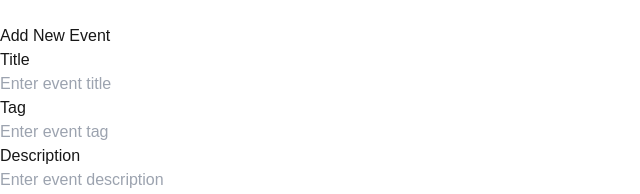
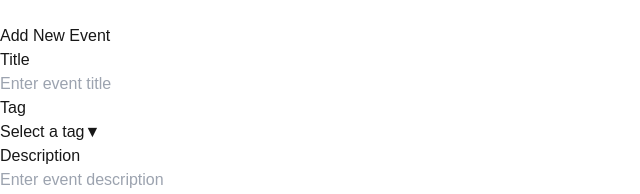
Before and after one commit to relmoo1220/minimal-calendar, a Next.js app in the folder frontend/: page /add-event in a window 1280 px wide. Shown: the top 194 px of the page, without its empty margins (0-640 px from the left). Built offline with nearby package versions, Linux system fonts and the light colour scheme.

Commit message:
Update to store tagItems to localStorage

```diff
--- a/frontend/src/app/add-event/page.tsx
+++ b/frontend/src/app/add-event/page.tsx
@@ -1,12 +1,13 @@
 "use client";
 
-import React, { useState, FormEvent } from "react";
+import React, { useState, FormEvent, useRef, useEffect } from "react";
 import { useRouter } from "next/navigation";
 import { ChevronLeftIcon } from "@heroicons/react/24/outline";
 import InputText from "@/components/InputText/InputText";
 import Button from "@/components/Button/Button";
 import DateRange from "@/components/DateRange/DateRange";
 import InputTime from "@/components/InputTime/InputTime";
+import Dropdown from "@/components/Dropdown/Dropdown";
 
 interface FormData {
   title: string;
@@ -19,6 +20,33 @@ interface FormData {
 }
 
 const AddEventPage = () => {
+  const [tagItems, setTagItems] = useState<string[]>(() => {
+    if (typeof window !== 'undefined') {
+      const saved = localStorage.getItem('tagItems');
+      return saved ? JSON.parse(saved) : [];
+    }
+    return [];
+  });
+
+  const [isTagDropdownOpen, setIsTagDropdownOpen] = useState(false);
+  const dropdownRef = useRef<HTMLDivElement>(null);
+
+  useEffect(() => {
+    const handleClickOutside = (event: MouseEvent) => {
+      if (dropdownRef.current && !dropdownRef.current.contains(event.target as Node)) {
+        setIsTagDropdownOpen(false);
+      }
+    };
+
+    if (isTagDropdownOpen) {
+      document.addEventListener('mousedown', handleClickOutside);
+    }
+
+    return () => {
+      document.removeEventListener('mousedown', handleClickOutside);
+    };
+  }, [isTagDropdownOpen]);
+
   const [formData, setFormData] = useState<FormData>({
     title: "",
     tag: "",
@@ -84,11 +112,21 @@ const AddEventPage = () => {
             value={formData.title}
             onChange={handleInputChange("title")}
           />
-          <InputText
+
+          <Dropdown
+            ref={dropdownRef}
             label="Tag"
-            placeholder="Enter event tag"
+            items={tagItems}
             value={formData.tag}
-            onChange={handleInputChange("tag")}
+            isOpen={isTagDropdownOpen}
+            onOpenChange={setIsTagDropdownOpen}
+            onSelect={(value) => {
+              setFormData(prev => ({
+                ...prev,
+                tag: value
+              }));
+            }}
+            placeholder="Select a tag"
           />
           <InputText
             label="Description"
--- a/frontend/src/components/Dropdown/Dropdown.tsx
+++ b/frontend/src/components/Dropdown/Dropdown.tsx
@@ -2,46 +2,81 @@ import { motion, AnimatePresence } from "framer-motion";
 import React, { useState } from "react";
 
 interface DropdownProps {
+  label?: string;
   items: string[];
   onSelect?: (item: string) => void;
+  onRemove?: (item: string) => void;
   placeholder?: string;
   className?: string;
   value?: string;
   isOpen: boolean;
   onOpenChange: (isOpen: boolean) => void;
+  enableRemove?: boolean;
 }
 
-const Dropdown = React.forwardRef<HTMLDivElement, DropdownProps>(({
+const Dropdown = React.forwardRef<HTMLDivElement, DropdownProps>(
+  (
+    {
+      label,
       items,
       onSelect,
+      onRemove,
       placeholder = "Select an option",
       className = "",
       value,
       isOpen,
-  onOpenChange
-}, ref) => {
+      onOpenChange,
+      enableRemove = false,
+    },
+    ref
+  ) => {
     const handleSelect = (item: string) => {
       onOpenChange(false);
       onSelect?.(item);
     };
 
     return (
-    <div className={`relative ${className}`} ref={ref}>
+      <div className={`flex flex-col gap-1 ${className}`}>
+        <AnimatePresence>
+          {label && (
+            <motion.label
+              initial={{ y: 0 }}
+              animate={{
+                y: isOpen || value ? -8 : 0,
+                scale: isOpen || value ? 0.9 : 1
+              }}
+              className="text-sm font-bold text-foreground origin-left"
+            >
+              {label}
+            </motion.label>
+          )}
+        </AnimatePresence>
+
+        <div className="relative" ref={ref}>
+          <motion.div
+            animate={{
+              scale: isOpen ? 1.02 : 1,
+              borderColor: isOpen ? "var(--foreground)" : "transparent"
+            }}
+            transition={{ type: "spring", stiffness: 300, damping: 30 }}
+          >
             <button
               onClick={() => onOpenChange(!isOpen)}
-        className="w-full px-4 py-2 bg-foreground text-background border rounded-md shadow-sm flex justify-between items-center"
+              className="w-full px-4 py-2 bg-foreground text-background border rounded-lg text-start"
             >
-        <span>{value || placeholder}</span>
+              {value || placeholder}
               <motion.span
                 animate={{ rotate: isOpen ? 180 : 0 }}
-          transition={{ duration: 0.2 }}
+                className="absolute right-4"
               >
                 ▼
               </motion.span>
             </button>
+          </motion.div>
 
           <AnimatePresence>
             {isOpen && (
+
               <motion.ul
                 initial={{ opacity: 0, y: -10 }}
                 animate={{ opacity: 1, y: 0 }}
@@ -49,21 +84,38 @@ const Dropdown = React.forwardRef<HTMLDivElement, DropdownProps>(({
                 transition={{ duration: 0.2 }}
                 className="absolute w-full mt-1 bg-foreground border rounded-md shadow-lg z-10"
               >
-            {items.map((item, index) => (
+                {items.length === 0 ? (
+                  <div className="px-4 py-2 text-background cursor-default">
+                    Nothing here
+                  </div>
+                ) : (
+                  items.map((item, index) => (
                     <motion.li
                       key={index}
-                whileHover={{ backgroundColor: "#e0e0e0" }}
-                onClick={() => handleSelect(item)}
-                className="px-4 py-2 cursor-pointer text-[#0a0a0a]"
+                      className="px-4 py-2 cursor-pointer text-[#0a0a0a] flex justify-between items-center hover:bg-gray-200"
                     >
-                {item}
+                      <span onClick={() => handleSelect(item)}>{item}</span>
+                      {enableRemove && (
+                        <button
+                          onClick={(e) => {
+                            e.stopPropagation();
+                            onRemove?.(item);
+                          }}
+                          className="p-1 hover:bg-red-600 hover:text-foreground rounded-full"
+                        >
+                          ×
+                        </button>
+                      )}
                     </motion.li>
-            ))}
+                  ))
+                )}
               </motion.ul>
             )}
           </AnimatePresence>
         </div>
+      </div>
     );
-});
+  }
+);
 
 export default Dropdown;
```
Also changed, not shown: frontend/src/app/page.tsx (+24 -7 lines). Lines whose indentation alone changed are shown as unchanged.
